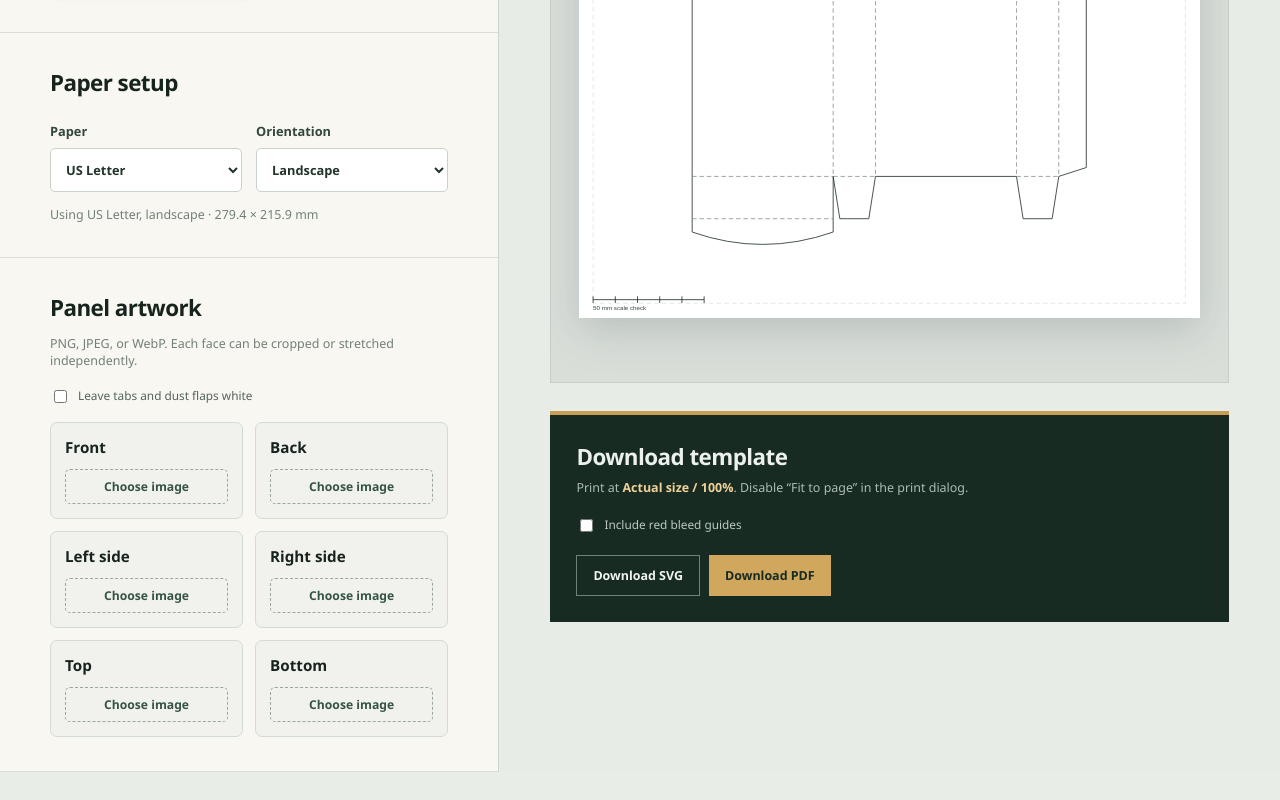
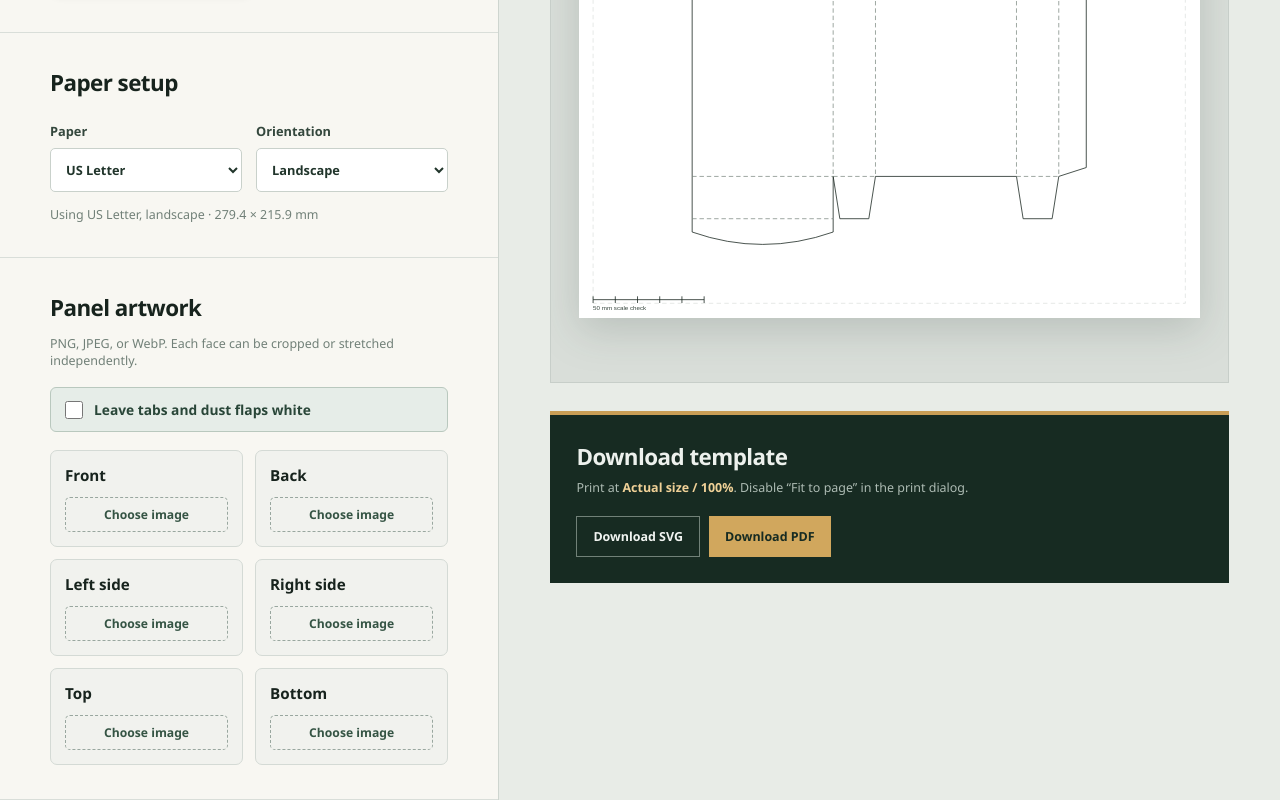
Before and after one commit to dprather12/tuckbox-gen, a React (Vite) app: page / in a window 1280 px wide. Shown: the part 488-1288 px from the top of the page. Before the commit the page ends 1260 px from the top, so only its background shows below. Built offline with nearby package versions, Linux system fonts and the light colour scheme.

Commit message:
nearing finalized

```diff
--- a/src/App.tsx
+++ b/src/App.tsx
@@ -37,7 +37,6 @@ export default function App() {
   const [bottomClosure, setBottomClosure] = useState<BottomClosure>("tuck");
   const [colorFlaps, setColorFlaps] = useState(true);
   const [artwork, setArtwork] = useState<ArtworkMap>({});
-  const [includeBleedInExport, setIncludeBleedInExport] = useState(false);
   const [exporting, setExporting] = useState(false);
   const svgRef = useRef<SVGSVGElement>(null);
 
@@ -95,7 +94,7 @@ export default function App() {
     if (!svgRef.current || !fits) return;
     setExporting(true);
     try {
-      await downloadPdf(svgRef.current, paper, includeBleedInExport);
+      await downloadPdf(svgRef.current, paper, false);
       trackEvent("template_download", {
         format: "pdf",
         paper: paper.name,
@@ -222,7 +221,7 @@ export default function App() {
               </div>
             </div>
             <p className="section-copy">PNG, JPEG, or WebP. Each face can be cropped or stretched independently.</p>
-            <label className="check-label light-check">
+            <label className="white-flaps-option">
               <input
                 type="checkbox"
                 checked={!colorFlaps}
@@ -279,14 +278,6 @@ export default function App() {
               <h2>Download template</h2>
               <p>Print at <strong>Actual size / 100%</strong>. Disable “Fit to page” in the print dialog.</p>
             </div>
-            <label className="check-label">
-              <input
-                type="checkbox"
-                checked={includeBleedInExport}
-                onChange={(event) => setIncludeBleedInExport(event.target.checked)}
-              />
-              Include red bleed guides
-            </label>
             <div className="export-actions">
               <button
                 className="secondary-button"
@@ -294,7 +285,7 @@ export default function App() {
                 disabled={!fits}
                 onClick={() => {
                   if (!svgRef.current) return;
-                  downloadSvg(svgRef.current, includeBleedInExport);
+                  downloadSvg(svgRef.current, false);
                   trackEvent("template_download", {
                     format: "svg",
                     paper: paper.name,
--- a/src/components/DielinePreview.tsx
+++ b/src/components/DielinePreview.tsx
@@ -232,7 +232,7 @@ export const DielinePreview = forwardRef<SVGSVGElement, Props>(
           <polygon
             points={gluePoints}
             className="flap-fill"
-            style={{ fill: colorFlaps ? artwork.right?.dominantColor ?? "none" : "none" }}
+            style={{ fill: "#fff" }}
           />
           <polyline points={gluePoints} className="cut-shape" />
         </g>
--- a/src/styles.css
+++ b/src/styles.css
@@ -126,13 +126,32 @@ select { width: 100%; padding: 11px; border: 1px solid #c9d1cb; border-radius: 5
 .paper-stage.landscape .paper-shadow { width: min(100%, 720px); }
 .dieline-svg { display: block; width: 100%; height: auto; background: #fff; }
 .export-card { background: #172b22; color: #edf1ed; padding: 26px; border-top: 4px solid #c99e56; }
-.export-card { display: grid; grid-template-columns: 1.4fr auto; gap: 20px; align-items: end; }
+.export-card { display: grid; grid-template-columns: 1fr; gap: 20px; align-items: start; }
 .export-card p { margin: 7px 0 0; color: #adbbb3; font-size: .78rem; }
 .export-card strong { color: #f0d197; }
 .check-label { grid-column: 1 / -1; display: flex; gap: 8px; color: #bdc8c1; font-size: .74rem; }
 .check-label input { accent-color: #c99e56; }
-.light-check { margin: 0 0 16px; color: #53645b; }
-.export-actions { display: flex; gap: 9px; }
+.white-flaps-option {
+  display: flex;
+  align-items: center;
+  gap: 11px;
+  margin: 0 0 18px;
+  padding: 12px 14px;
+  color: #294638;
+  background: #e6ede8;
+  border: 1px solid #b9c8be;
+  border-radius: 6px;
+  font-size: .86rem;
+  font-weight: 700;
+  cursor: pointer;
+}
+.white-flaps-option input {
+  width: 18px;
+  height: 18px;
+  margin: 0;
+  accent-color: #315a46;
+}
+.export-actions { display: flex; justify-content: flex-start; gap: 9px; }
 .primary-button, .secondary-button { border: 0; padding: 11px 16px; font-weight: 800; font-size: .78rem; }
 .primary-button { background: #d1a75d; color: #172b22; }
 .secondary-button { background: transparent; color: #f1f4f1; border: 1px solid #718178; }
```
